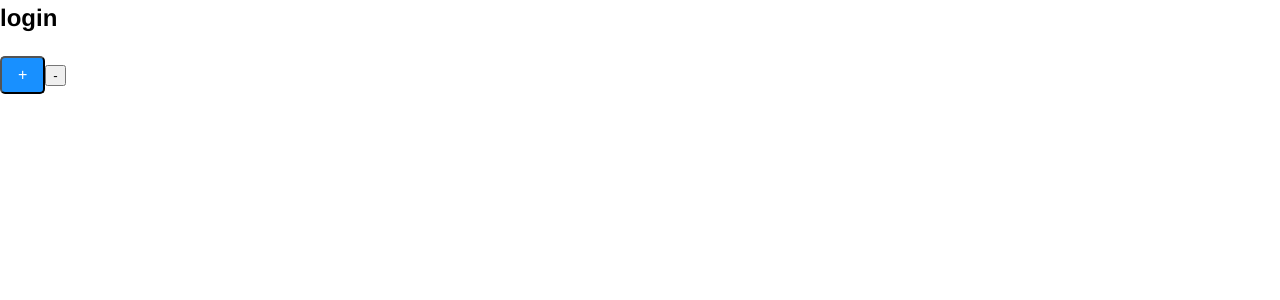
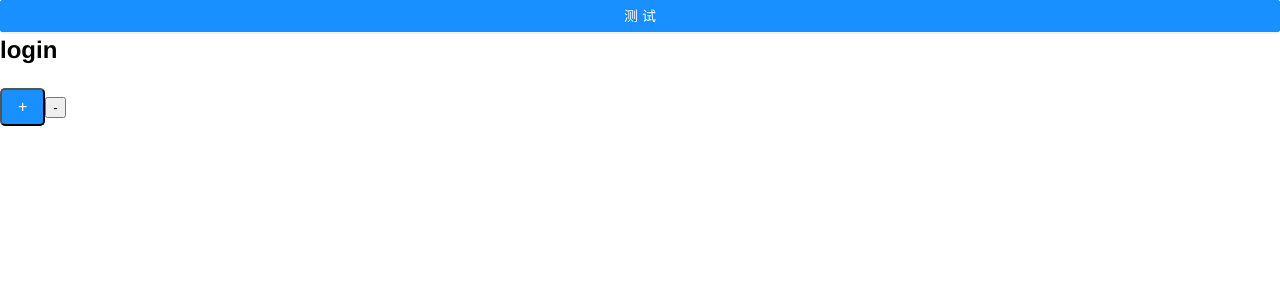
Before and after one commit to cox-yj/video-conference_test, a React (Create React App) app: page / in a window 1280 px wide. Shown: the top 300 px of the page. Built offline with nearby package versions, Linux system fonts and the light colour scheme.

Commit message:
feat: 初步开发基础组件

```diff
--- a/package.json
+++ b/package.json
@@ -13,9 +13,10 @@
   },
   "dependencies": {
     "antd": "^4.16.11",
-    "i18next": "22.4.10",
+    "classnames": "^2.3.2",
     "eslint-config-prettier": "^8.6.0",
     "eslint-plugin-prettier": "^4.2.1",
+    "i18next": "22.4.10",
     "mobx": "^6.3.3",
     "mobx-react": "^7.2.0",
     "mobx-react-lite": "3.4.0",
--- a/src/App.tsx
+++ b/src/App.tsx
@@ -3,7 +3,9 @@ import { observer } from 'mobx-react-lite'
 import { useTranslation } from 'react-i18next'
 import { roomStore } from './stores/RoomStore'
 import { Room } from './models/Room'
+// import 'antd/dist/antd.css'
 import './styles/index.less'
+import { TKButton } from './components/base'
 
 // import { useUserStore } from "./stores/UserStore";
 import './styles/index.less'
@@ -40,6 +42,9 @@ const App: React.FC = observer(() => {
   }
   return (
     <div className="app-container">
+      <TKButton type="primary" sizetype="large">
+        测试
+      </TKButton>
       <h2>{t('login')}</h2>
       <div>
         {rooms.map((item) => (
--- a/src/components/base/button/button.tsx
+++ b/src/components/base/button/button.tsx
@@ -1,7 +1,27 @@
-// import { Button } from "antd";
+import { Button } from 'antd'
 import { ButtonProps } from 'antd/lib/button'
 import * as React from 'react'
+import './index.less'
+import 'antd/es/button/style/index.css'
+import classNames from 'classnames'
+import { prefixCls } from '../index'
+export type TKButtonProps = ButtonProps & {
+  sizetype?: 'fill' | 'large' | 'middle' | 'small'
+}
 
-const TKButton = React.forwardRef<unknown, ButtonProps>
+const InternalButton: React.ForwardRefRenderFunction<unknown, TKButtonProps> = (props, refs) => {
+  const { sizetype = 'large', className } = props
+  const customizePrefixCls = `${prefixCls}-btn`
+  const classes = classNames(
+    customizePrefixCls,
+    {
+      [`${customizePrefixCls}-${sizetype}`]: sizetype
+    },
+    className
+  )
 
+  return <Button className={classes} {...props}></Button>
+}
+
+const TKButton = React.forwardRef<unknown, TKButtonProps>(InternalButton)
 export default TKButton
--- /dev/null
+++ b/src/components/base/button/index.less
@@ -0,0 +1,8 @@
+@import '../../../styles/constants.less';
+
+.tk-components-btn {
+  &-large {
+    width: 100%;
+    height: 48px;
+  }
+}
--- /dev/null
+++ b/src/components/base/config-provider/index.tsx
@@ -0,0 +1,13 @@
+import { ConfigProvider } from 'antd'
+import { ConfigProviderProps } from 'antd/lib/config-provider'
+import React from 'react'
+
+export type TKConfigProviderProps = ConfigProviderProps
+
+const InternalButton: React.ForwardRefRenderFunction<unknown, TKConfigProviderProps> = (props, refs) => {
+  return <ConfigProvider {...props}></ConfigProvider>
+}
+const TKConfigProvider = React.forwardRef<unknown, TKConfigProviderProps>(InternalButton)
+
+TKConfigProvider['config'] = ConfigProvider.config
+export default TKConfigProvider
--- /dev/null
+++ b/src/components/base/index.ts
@@ -0,0 +1,6 @@
+import TKButton from './button/button'
+import TKConfigProvider from './config-provider'
+
+const prefixCls = 'tk-components'
+
+export { TKButton, TKConfigProvider, prefixCls }
--- a/src/index.tsx
+++ b/src/index.tsx
@@ -1,18 +1,21 @@
-import React from 'react';
-import ReactDOM from 'react-dom';
-import { BrowserRouter } from 'react-router-dom';
-import { Provider } from 'mobx-react';
+import React from 'react'
+import ReactDOM from 'react-dom'
+import { BrowserRouter } from 'react-router-dom'
+import { Provider } from 'mobx-react'
+import { TKConfigProvider } from './components/base'
 
-import App from './App';
-import stores from './stores';
+import App from './App'
+import stores from './stores'
 
 ReactDOM.render(
   <React.StrictMode>
     <BrowserRouter>
       <Provider {...stores}>
-        <App />
+        <TKConfigProvider>
+          <App />
+        </TKConfigProvider>
       </Provider>
     </BrowserRouter>
   </React.StrictMode>,
   document.getElementById('root')
-);
+)
--- a/webpack/webpack.base.ts
+++ b/webpack/webpack.base.ts
@@ -20,7 +20,7 @@ const baseConfig: Configuration = {
         exclude: /node_modules/
       },
       {
-        test: /\.less$/,
+        test: /\.(less|css)$/,
         use: ['style-loader', 'css-loader', 'less-loader']
       }
     ]
```
Also changed, not shown: src/components/base/config-provider/context.tsx (added, +12 -0 lines), typings/file.d.ts (+9 -0 lines), src/components/base/utils/classNames.ts (added), 1 other file (tests, documents, lock files or other folders).
